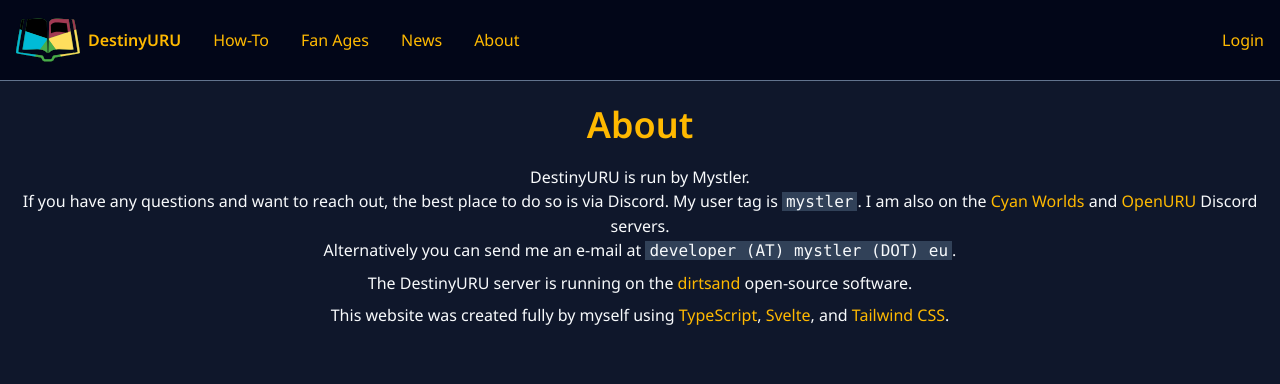
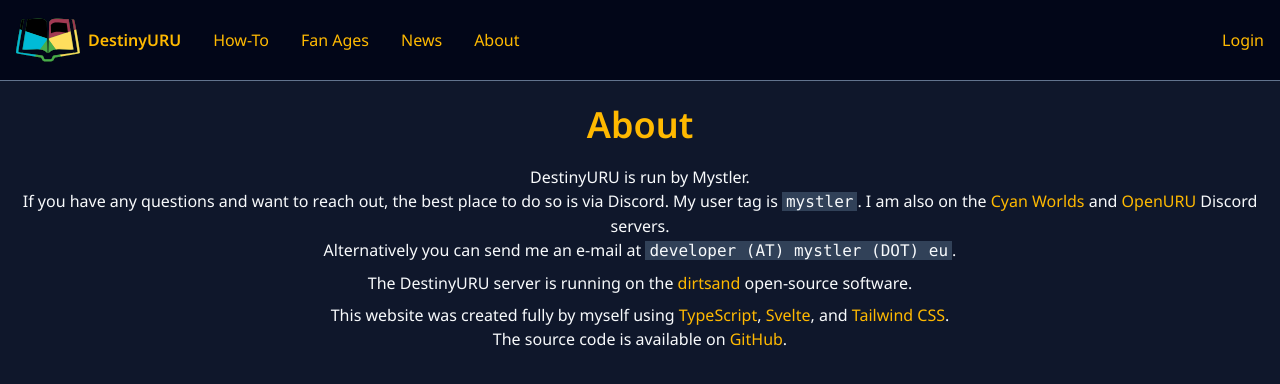
Before and after one commit to Mystler/destiny-web, a SvelteKit app: page /about in a window 1280 px wide. Shown: the top 384 px of the page. Built offline with nearby package versions, Linux system fonts and the light colour scheme; no server answers.

Commit message:
content: Add source link

```diff
--- a/src/routes/about/+page.svelte
+++ b/src/routes/about/+page.svelte
@@ -26,6 +26,8 @@
       rel="noopener">TypeScript</a
     >,
     <a href="https://svelte.dev/" target="_blank" rel="noopener">Svelte</a>, and
-    <a href="https://tailwindcss.com/" target="_blank" rel="noopener">Tailwind CSS</a>.
+    <a href="https://tailwindcss.com/" target="_blank" rel="noopener">Tailwind CSS</a>.<br />
+    The source code is available on
+    <a href="https://github.com/Mystler/destiny-web" target="_blank" rel="noopener">GitHub</a>.
   </p>
 </div>
```
